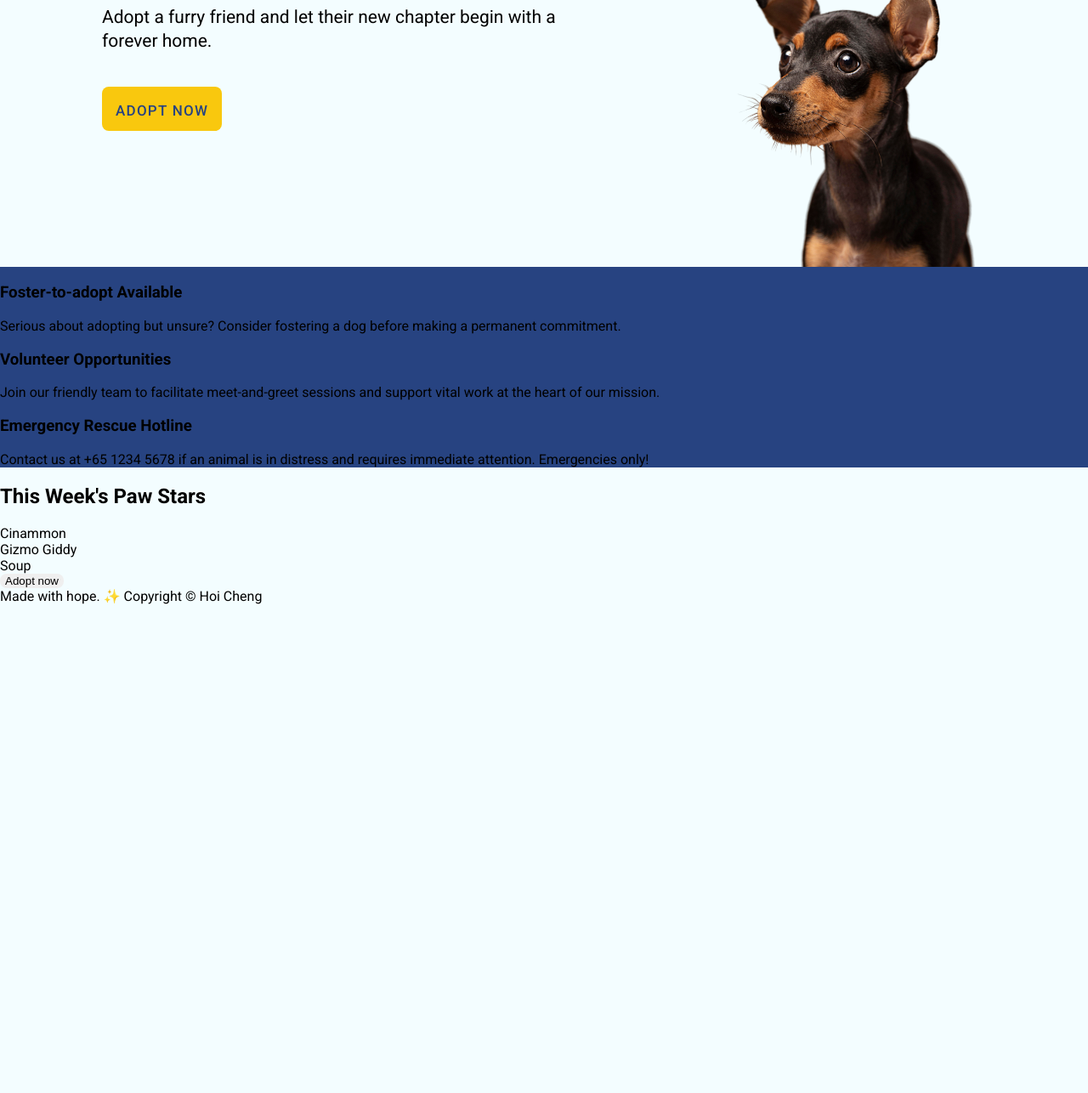
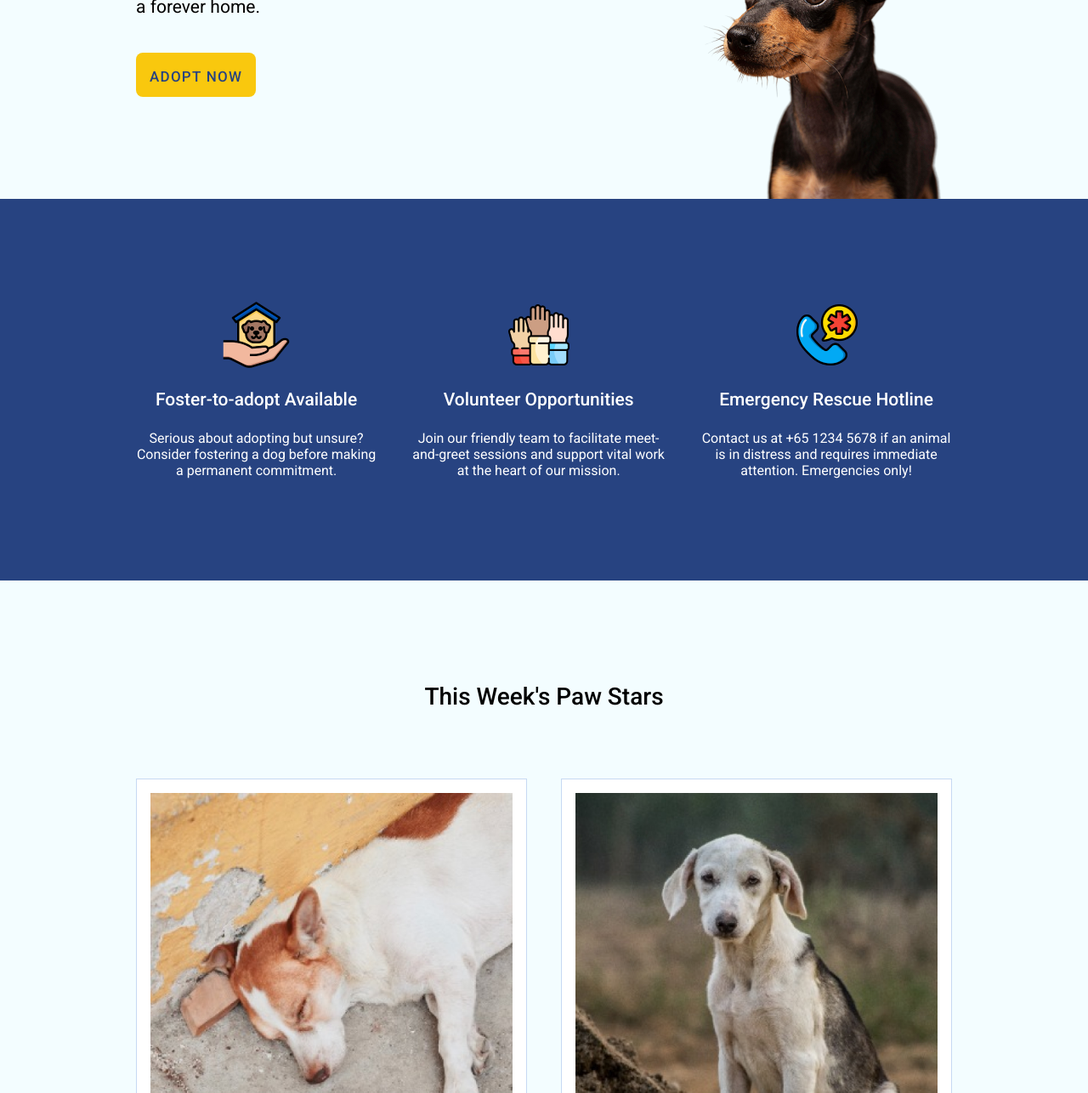
Before and after one commit to catbree/odin-landingpage, a plain HTML site: page index.html in a window 1280 px wide. Shown: the part 381-1667 px from the top of the page at 85% size. Before the commit the page ends 1092 px from the top, so only its background shows below. Drawn offline with Linux system fonts and the light colour scheme.

Commit message:
added the info and pawstar sections

```diff
--- a/index.html
+++ b/index.html
@@ -21,7 +21,7 @@
                 </ul>
             </div>
             <div class="nav-right">
-                <button class="button-small-primary">Button</button>
+                <button class="button-small-primary">CTA</button>
             </div>
         </div>
         <div class="hero-section">
@@ -35,36 +35,44 @@
             </div>
         </div>
         <div class="info-section">
+            <div class="info-list">
                 <div class="info-card">
-                <h3>Foster-to-adopt Available</h2>
+                    <img src="assets/icon-foster.png" alt="foster dog icon">
+                    <h3>Foster-to-adopt Available</h3>
                     <text>Serious about adopting but unsure? Consider fostering a dog before making a permanent commitment.</text>
                 </div>
                 <div class="info-card">
-                <h3>Volunteer Opportunities</h2>
+                    <img src="assets/icon-volunteer.png" alt="volunteer icon">
+                    <h3>Volunteer Opportunities</h3>
                     <text>Join our friendly team to facilitate meet-and-greet sessions and support vital work at the heart of our mission.</text>
                 </div>
                 <div class="info-card">
-                <h3>Emergency Rescue Hotline</h2>
+                    <img src="assets/icon-hotline.png" alt="emergency hotline icon">
+                    <h3>Emergency Rescue Hotline</h3>
                     <text>Contact us at +65 1234 5678 if an animal is in distress and requires immediate attention. Emergencies only!</text>
+                </div>
             </div>
         </div>
         <div class="cta-section">
             <h2>This Week's Paw Stars</h1>
             <div class="pawstar-list">
                 <div class="pawstar-card">
-                    Cinammon
+                    <img src="assets/dog-cinnamon.png" alt="white dog with brown patches named Cinnamon">
+                    <h3>Cinnamon</h3>
                 </div>
                 <div class="pawstar-card">
-                    Gizmo Giddy
+                    <img src="assets/dog-gizmo.png" alt="white dog with dary gray back coat named Gizmo Giddy">
+                    <h3>Gizmo Giddy</h3>
                 </div>
                 <div class="pawstar-card">
-                    Soup
+                    <img src="assets/dog-soup.png" alt="brown adult dog named Souup">
+                    <h3>Soup</h3>
                 </div>
             </div>
-            <button>Adopt now</button>
+            <button class="button-large-primary">ADOPT NOW</button>
         </div>
         <div class="footer">
-            Made with hope. ✨ Copyright © Hoi Cheng
+            <p>Made for The Odin Project's landing page project in their foundation course. ✨ Copyright © Hoi Cheng</p>
         </div>
     </body>
 </html>
--- a/style.css
+++ b/style.css
@@ -81,20 +81,40 @@ h1 {
     color:#274381;
 }
 
+h2 {
+    font-size: 28px;
+    font-weight: 500;
+    margin: 0px;
+    padding: 0px;
+}
+
+h3 {
+    font-size: 21px;
+    font-weight: 500;
+    margin: 0px;
+    padding: 0px;
+}
+
+p {
+    font-size: 14px;
+    margin: 0px;
+    padding: 0px;
+}
+
 .hero-section {
     display: flex;
     gap: 40px;
     max-width: 1280px;
     margin: auto;
     justify-content: center;
-    padding-left: 120px;
-    padding-right: 120px;
+    padding-left: 160px;
+    padding-right: 160px;
 }
 
 .hero-left {
     flex-basis: 673px;
-    padding-top: 160px;
-    padding-bottom: 160px;
+    padding-top: 120px;
+    padding-bottom: 120px;
     align-items: flex-start;
 
     display: flex;
@@ -121,4 +141,63 @@ h1 {
 
 .info-section {
     background-color:#274381;
+    color: white;
 }
+
+.info-list {
+    max-width: 1280px;
+    display: flex;
+    margin: auto;
+    justify-content: center;
+    padding: 120px 160px;
+    gap: 40px;
+}
+
+.info-card {
+    display: flex;
+    flex-direction: column;
+    gap: 24px;
+    align-items: center;
+    text-align: center;
+}
+
+.cta-section {
+    display: flex;
+    flex-direction: column;
+    gap: 80px;
+    align-items: center;
+    padding: 120px 160px;
+}
+
+.pawstar-list {
+    max-width: 1280px;
+    display: flex;
+    flex-wrap: wrap;
+    gap: 40px;
+}
+
+.pawstar-card {
+    flex: 1;
+    flex-basis: 304px;
+    display: flex;
+    flex-direction: column;
+    gap: 8px;
+    padding: 16px 16px 8px 16px;
+    border: #C7D9F3 1px solid;
+    background-color: white;
+
+}
+
+.pawstar-card > img {
+    object-fit: cover;
+    max-width: 100%;
+    height: auto;
+    vertical-align: middle;
+}
+
+.footer {
+    text-align: center;
+    background: #274381;
+    padding: 32px 16px;
+    color: white;
+}
```
Also changed, not shown: assets/dog-cinnamon.png (added), assets/dog-gizmo.png (added), assets/dog-soup.png (added), assets/icon-foster.png (added), assets/icon-hotline.png (added), assets/icon-volunteer.png (added). Lines whose indentation alone changed are shown as unchanged.
